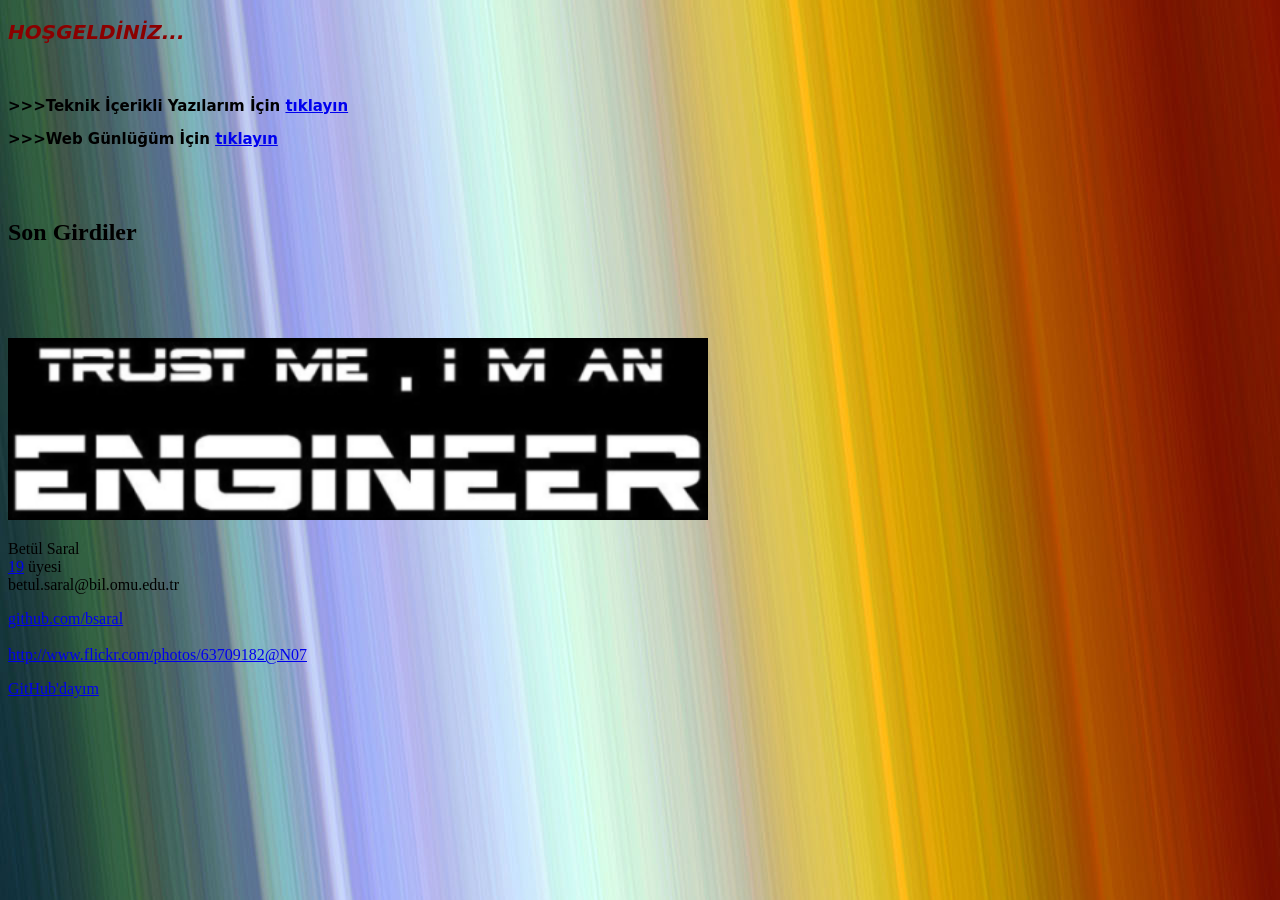
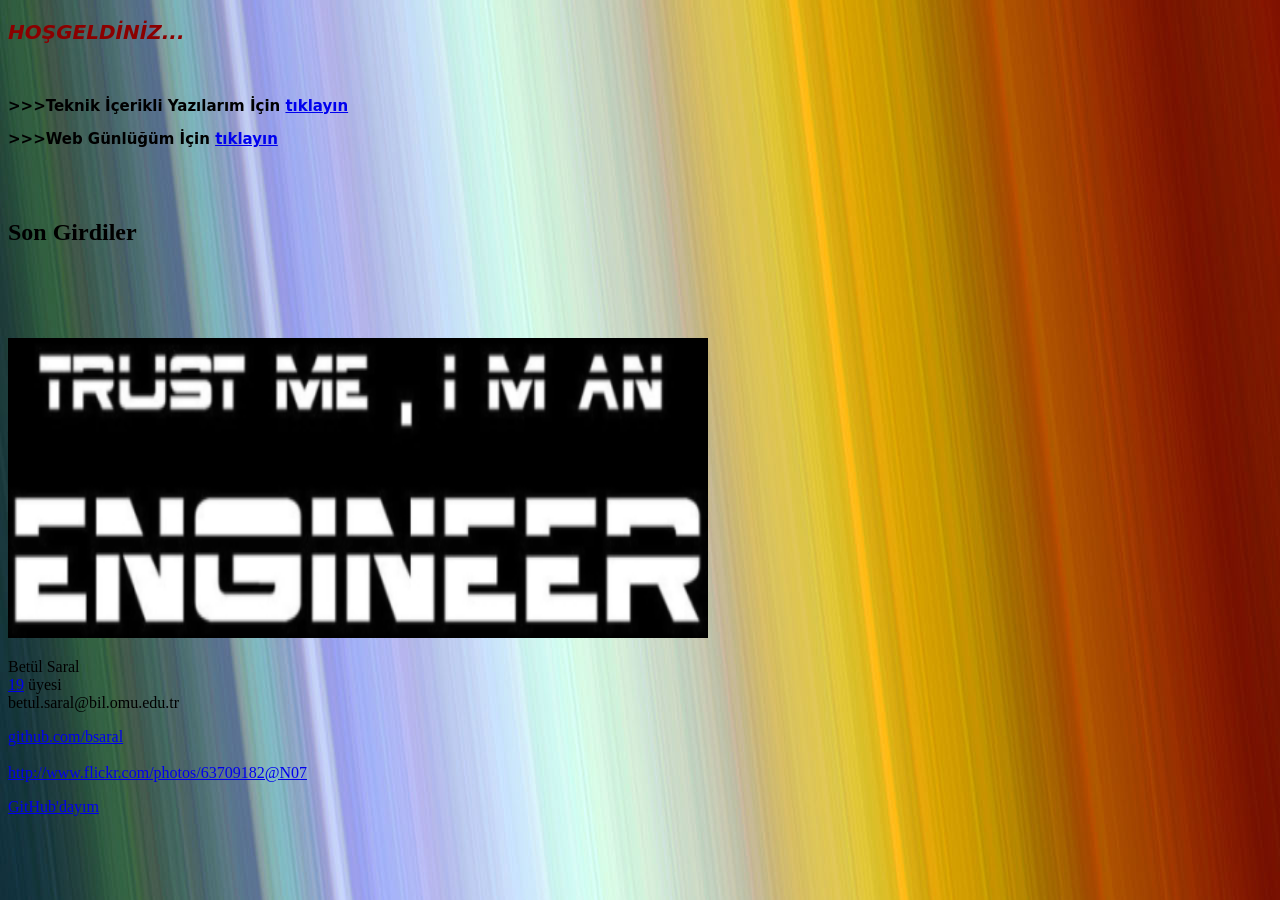
Before and after one commit to VuralAcar/bsaral.github.com, a Jekyll site: the page built from index.html, in a window 1280 px wide. Built offline with Jekyll 4.4.1, drawn with Linux system fonts in a browser that asks for light colours.

Commit message:
resimler

```diff
--- a/index.html
+++ b/index.html
@@ -21,6 +21,6 @@ title: ---bsaral---
 <br>
 <br>
 <br>
-  <img src ="/images/banner3.png" width="700 "/>
+  <img src ="/images/banner3.png" width="700 " height="300"/>
 
 </div>
```
